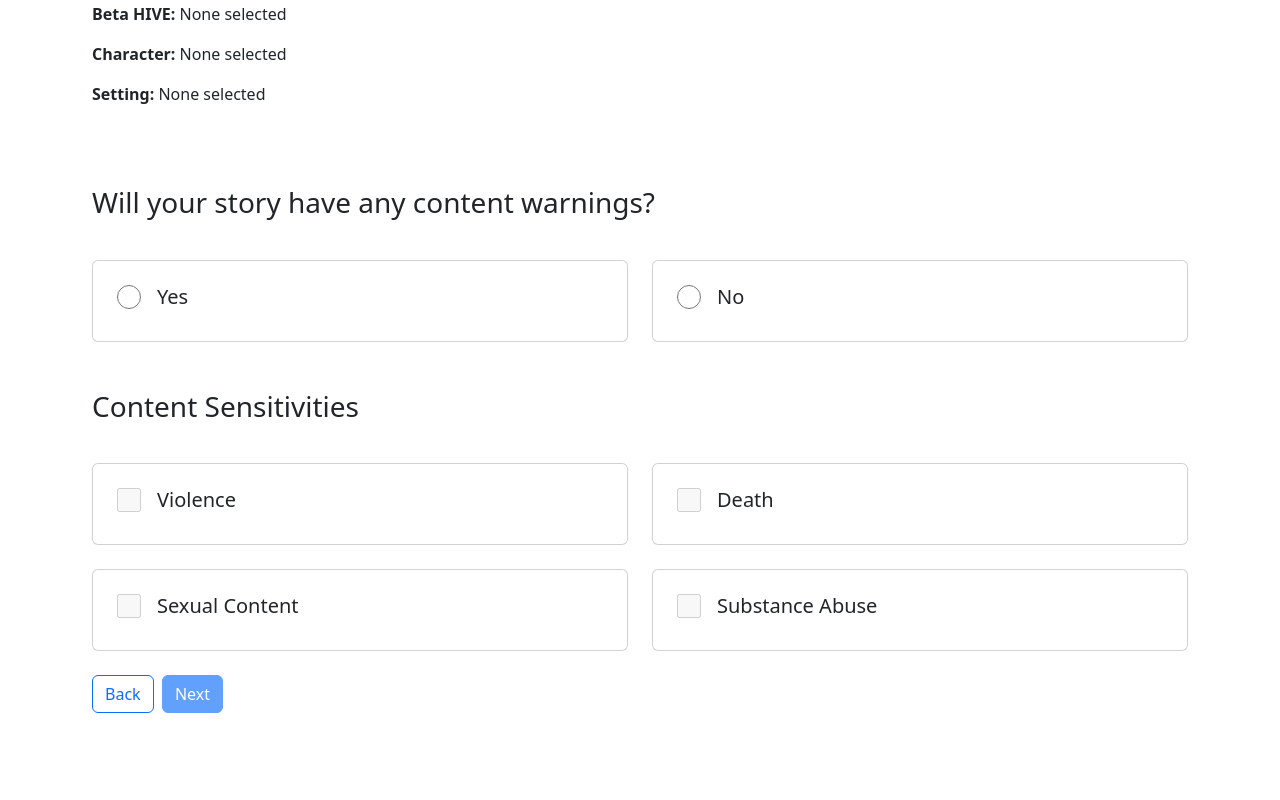
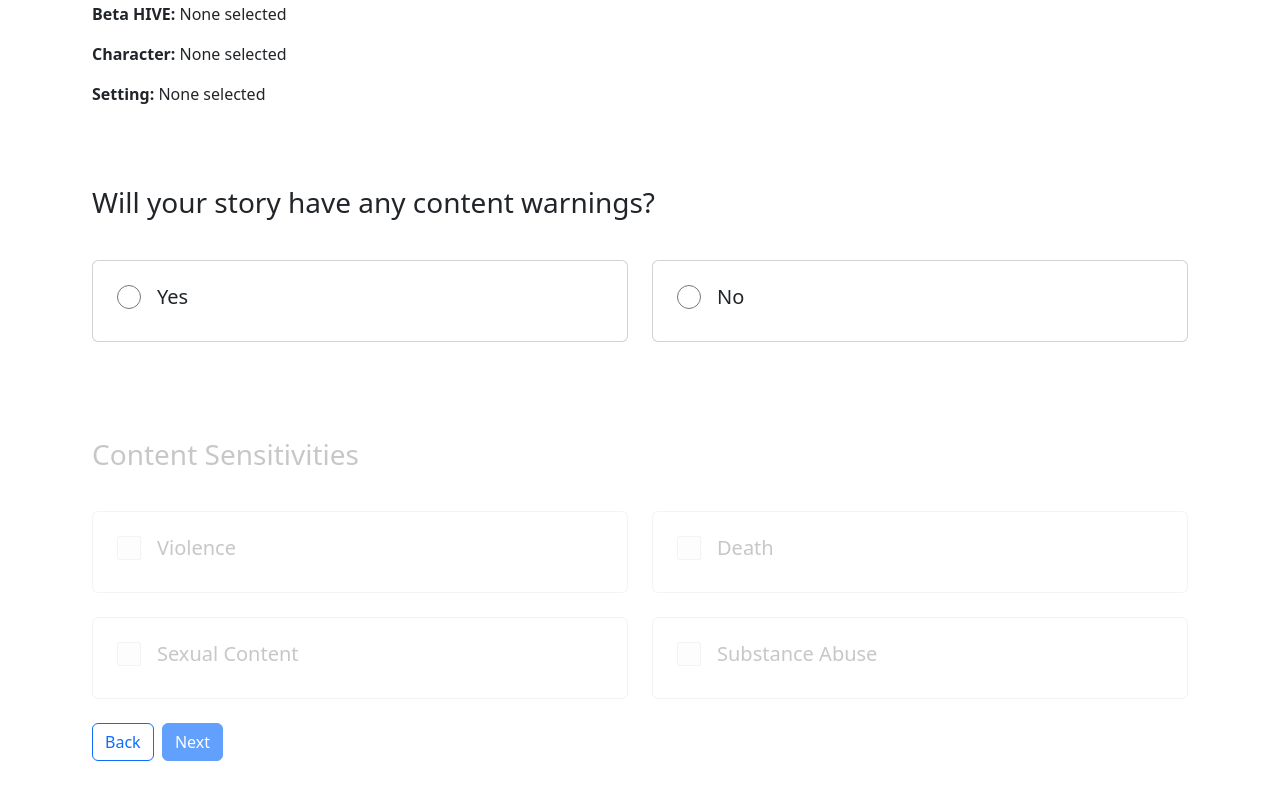
Before and after one commit to AplUSAndmINUS/beta-hive-story-submission, a React (Create React App) app: page /content-warning in a window 1280 px wide. Shown: the part 468-1268 px from the top of the page. Built offline with nearby package versions, Linux system fonts and the light colour scheme; the HTML template or start-up script is replaced by a standard one.

Commit message:
added disabled and enabled react useEffect

```diff
--- a/src/pages/content-warnings/content-warnings.tsx
+++ b/src/pages/content-warnings/content-warnings.tsx
@@ -13,10 +13,16 @@ import { CONTENT_WARNINGS } from '../../services/constants/constants';
 export const ContentWarnings: React.FC = () => {
   const dispatch = useAppDispatch();
   const navigate = useNavigation();
-  const [ isNextDisabled, setIsNextDisabled ] = React.useState(true);
+  const [isNextDisabled, setIsNextDisabled] = React.useState(true);
   const { contentWarning, contentSensitivities } = useAppSelector(
     (state) => state.storySubmission
   );
+
+  React.useEffect(() => {
+    if (contentWarning === 'Yes' && contentSensitivities.length > 0) {
+      setIsNextDisabled(false);
+    }
+  }, [contentWarning, contentSensitivities]);
 
   const handleContentWarningRadio = (label: string) => {
     switch (label) {
@@ -26,7 +32,6 @@ export const ContentWarnings: React.FC = () => {
       case 'No':
         dispatch(setContentWarning('No'));
         dispatch(setContentSensitivities([]));
-        setIsNextDisabled(false);
         break;
       default:
         break;
@@ -41,9 +46,6 @@ export const ContentWarnings: React.FC = () => {
       setContentSensitivities(
         contentSensitivities.filter((item) => item !== content)
       );
-      if (contentSensitivities.length === 0) {
-        setIsNextDisabled(true);
-      }
     }
   };
 
@@ -81,7 +83,7 @@ export const ContentWarnings: React.FC = () => {
           handleSelection={handleContentWarningRadio}
         />
       </div>
-      <div className='row'>
+      <div className={`row mt-5 ${contentWarning !== 'Yes' && 'opacity-25'}`}>
         <h3 className='pb-2 mt-5'>Content Sensitivities</h3>
         {CONTENT_WARNINGS.map((content, index) => (
           <InputSelectionCard
--- a/src/styles/_app.scss
+++ b/src/styles/_app.scss
@@ -39,7 +39,7 @@ $large-desktop: 1600px;
 
 // start components styling
 
-// card- prompt-card.tsx
+// card- prompt-card.tsx & content-warning.tsx
 div.w-100 > .card:hover, .card-selected {
   box-shadow: 0 4px 8px rgba(0, 0, 0, 0.2), inset 0 0 0 2px rgb(13, 110, 253);
   transform: translate(3px, -3px);
```
